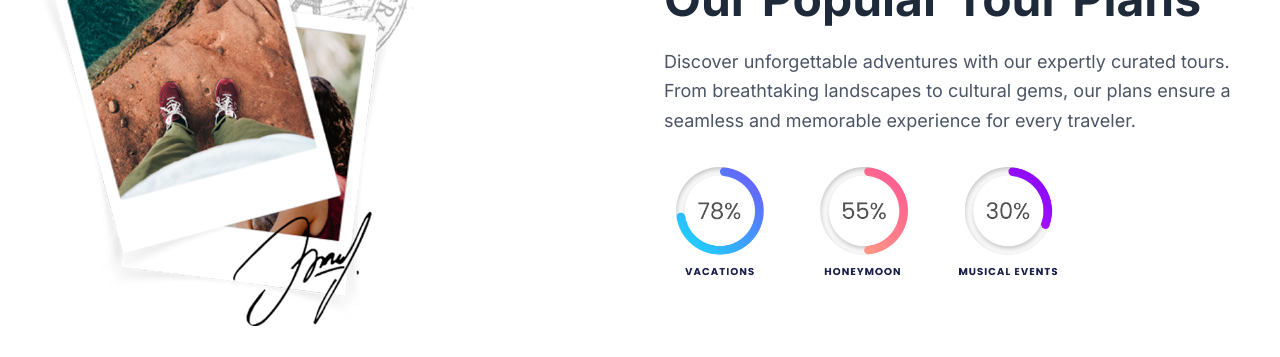
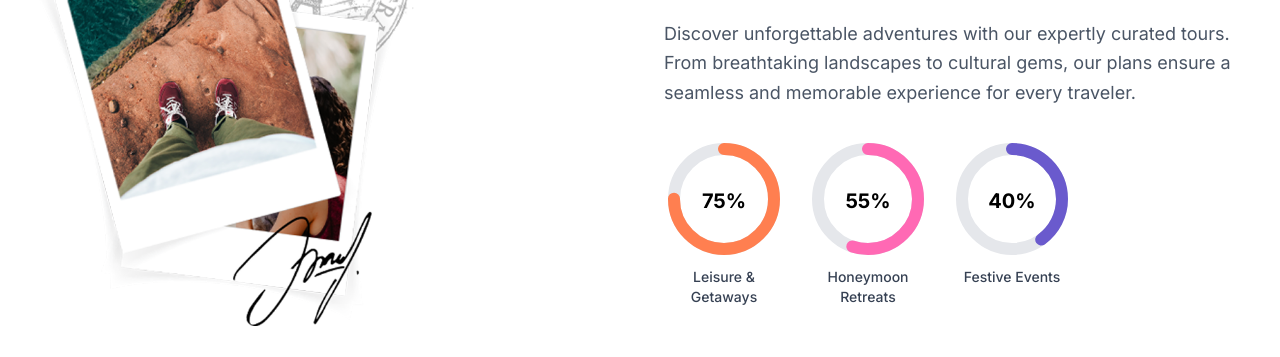
Before and after one commit to Mdsakib999/SM-Travels, a React (Vite) app: page /about in a window 1280 px wide. Shown: the part 2160-2517 px from the top of the page. Built offline with nearby package versions, Linux system fonts and the light colour scheme.

Commit message:
design fixed

```diff
--- a/src/Components/About/Trends.jsx
+++ b/src/Components/About/Trends.jsx
@@ -1,8 +1,37 @@
+import CountUp from "react-countup";
+import { useInView } from "react-intersection-observer";
+
+const tourData = [
+  {
+    label: "Leisure & Getaways",
+    percent: 75,
+    color: "#FF7F50",
+  },
+  {
+    label: "Honeymoon Retreats",
+    percent: 55,
+    color: "#FF69B4",
+  },
+  {
+    label: "Festive Events",
+    percent: 40,
+    color: "#6A5ACD",
+  },
+];
+
 const Trends = () => {
+  const { ref, inView } = useInView({
+    triggerOnce: false,
+    threshold: 0.5,
+  });
+
   return (
-    <section className="max-w-7xl mx-auto px-4 sm:px-6 lg:px-8 py-16 md:py-20">
+    <section
+      ref={ref}
+      className="max-w-7xl mx-auto px-4 sm:px-6 lg:px-8 py-16 md:py-20"
+    >
       <div className="flex flex-col md:flex-row items-center justify-between gap-8 md:gap-12">
-        {/* Image Section */}
+        {/* Image */}
         <div className="w-full md:w-1/2">
           <img
             src="./assets/about/leftImage.png"
@@ -11,7 +40,7 @@ const Trends = () => {
           />
         </div>
 
-        {/* Text and Icons Section */}
+        {/* Text + Animated Counters */}
         <div className="w-full md:w-1/2 space-y-6 text-center md:text-left">
           <p className="text-orange-600 font-semibold uppercase tracking-wide">
             Trend
@@ -24,22 +53,53 @@ const Trends = () => {
             From breathtaking landscapes to cultural gems, our plans ensure a
             seamless and memorable experience for every traveler.
           </p>
-          <div className="flex justify-center md:justify-start items-center gap-4 sm:gap-6 lg:gap-8 mt-8">
-            <img
-              src="./assets/about/vacation.png"
-              alt="Vacation Tours"
-              className="w-16 h-16 sm:w-28 sm:h-28 object-contain hover:scale-105 transition-transform"
-            />
-            <img
-              src="./assets/about/Honeymoon.png"
-              alt="Honeymoon Packages"
-              className="w-16 h-16 sm:w-28 sm:h-28 object-contain hover:scale-105 transition-transform"
-            />
-            <img
-              src="./assets/about/event.png"
-              alt="Event Tours"
-              className="w-16 h-16 sm:w-28 sm:h-28 object-contain hover:scale-105 transition-transform"
-            />
+
+          <div className="flex flex-col sm:flex-row gap-6 mt-8 justify-center md:justify-start md:pr-10">
+            {tourData.map((item, idx) => {
+              const radius = 50;
+              const circumference = 2 * Math.PI * radius;
+              const offset =
+                circumference - (item.percent / 100) * circumference;
+
+              return (
+                <div key={idx} className="flex flex-col items-center space-y-2">
+                  <svg
+                    width="120"
+                    height="120"
+                    className="md:w-[116px] lg:w-[120px] md:h-[116px] lg:h-[120px] rotate-[-90deg]"
+                  >
+                    <circle
+                      cx="60"
+                      cy="60"
+                      r={radius}
+                      fill="none"
+                      stroke="#e5e7eb"
+                      strokeWidth="12"
+                    />
+                    <circle
+                      cx="60"
+                      cy="60"
+                      r={radius}
+                      fill="none"
+                      stroke={item.color}
+                      strokeWidth="12"
+                      strokeDasharray={circumference}
+                      strokeDashoffset={inView ? offset : circumference}
+                      style={{
+                        transition: "stroke-dashoffset 2s ease",
+                      }}
+                      strokeLinecap="round"
+                    />
+                  </svg>
+                  <span className="absolute text-xl font-bold mt-12">
+                    {inView && <CountUp end={item.percent} duration={3} />}%
+                  </span>
+                  <p className="text-sm text-gray-700 font-medium text-center max-w-[100px]">
+                    {item.label}
+                  </p>
+                </div>
+              );
+            })}
           </div>
         </div>
       </div>
```
